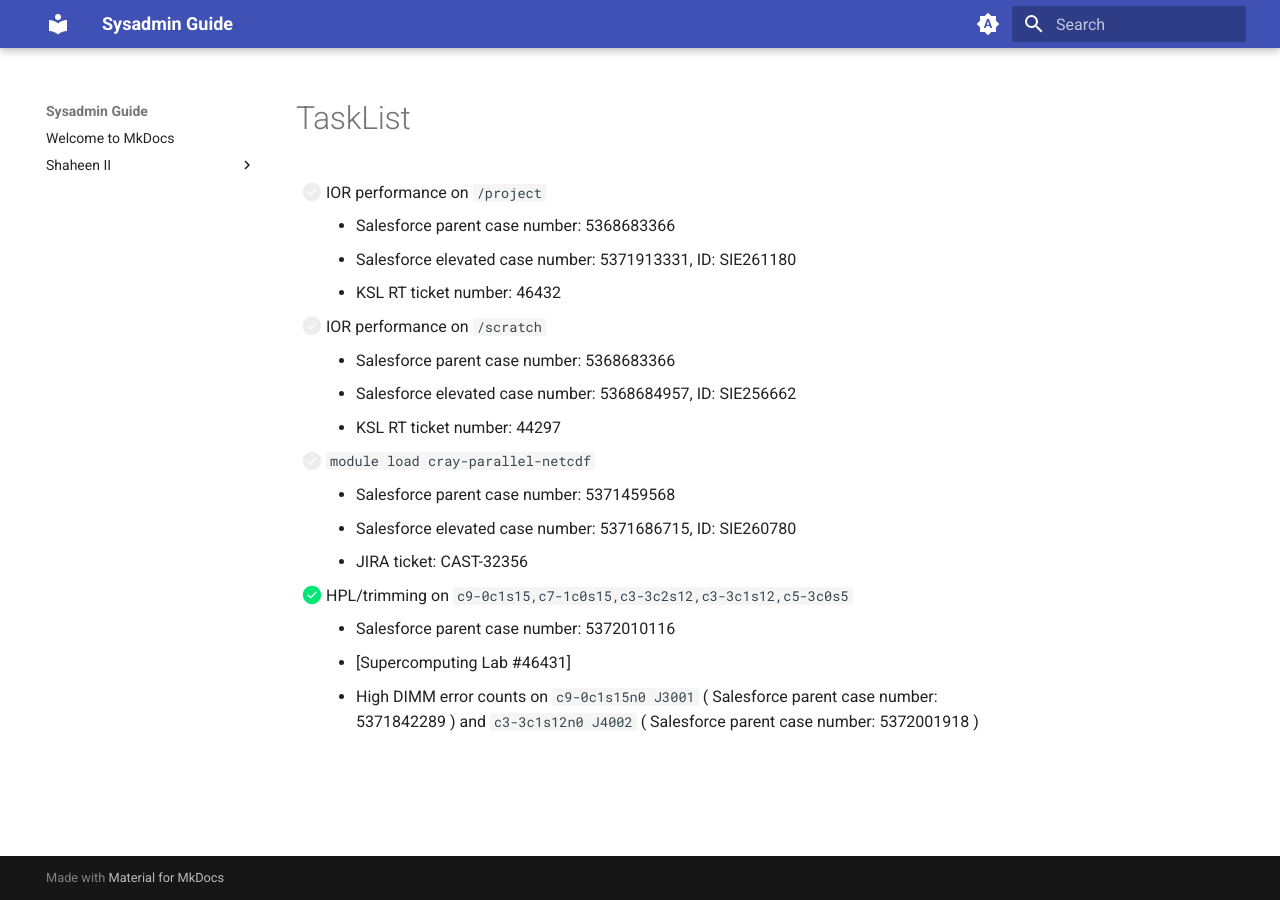
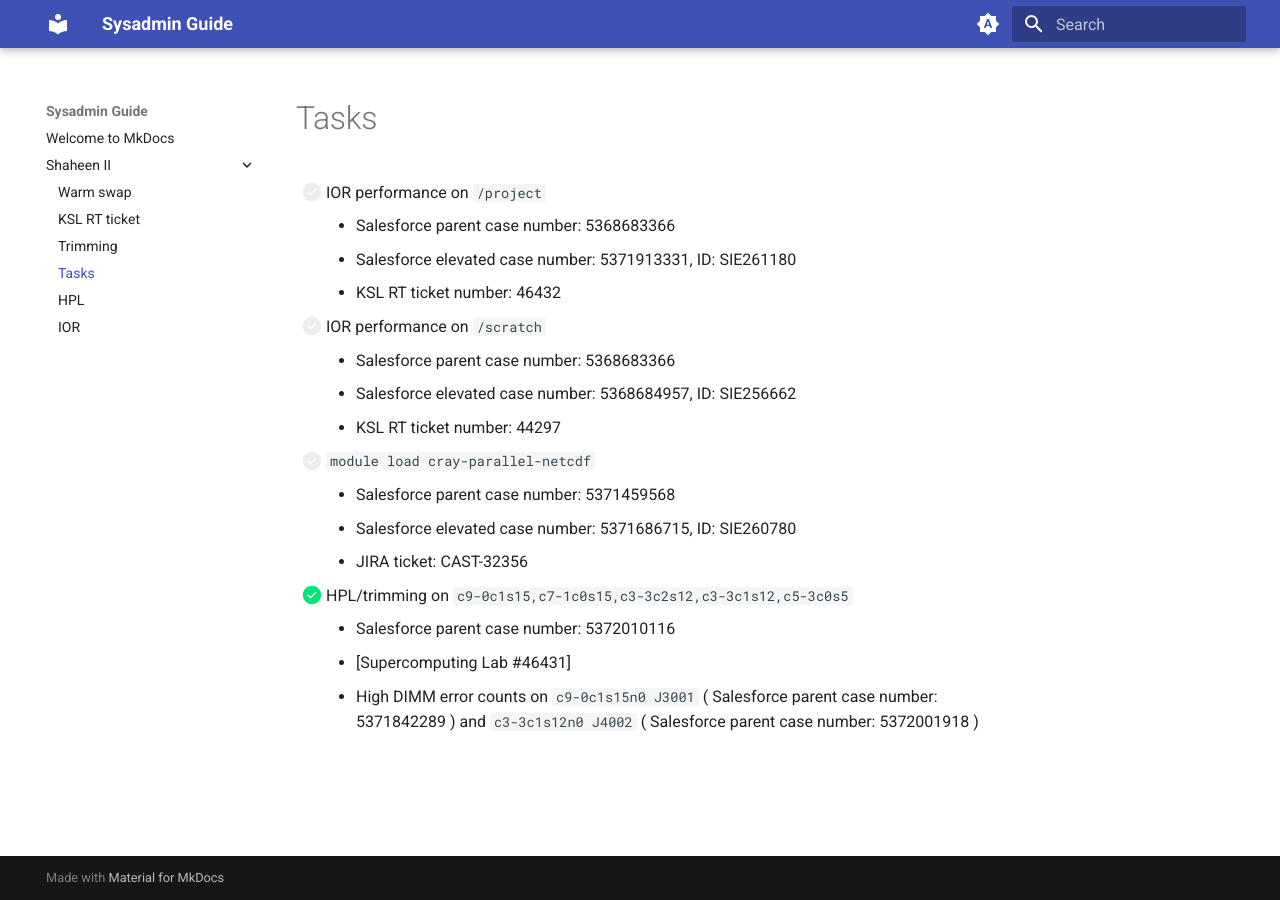
Before and after one commit to farhanma/hpe, an MkDocs documentation site: the page built from docs/shaheen2/tasks.md, in a window 1280 px wide. Built offline with MkDocs 1.6.1 and Material for MkDocs 9.7.7, drawn with Linux system fonts in a browser that asks for light colours.

Commit message:
update new info

```diff
--- a/docs/shaheen2/tasklist.md
+++ b/docs/shaheen2/tasks.md
@@ -1,5 +1,5 @@
 ---
-title: TaskList
+title: Tasks
 ---
 
 - [ ] IOR performance on `/project`
--- a/mkdocs.yml
+++ b/mkdocs.yml
@@ -29,7 +29,7 @@ nav:
     - shaheen2/warmswap.md
     - shaheen2/rt-ticket.md
     - shaheen2/trimming.md
-    - shaheen2/scrum.md
+    - shaheen2/tasks.md
     - shaheen2/hpl.md
     - shaheen2/ior.md
 
@@ -38,4 +38,4 @@ markdown_extensions:
       generic: true
   - pymdownx.tasklist:
       custom_checkbox: true
-      #clickable_checkbox: true
+      clickable_checkbox: false
```
